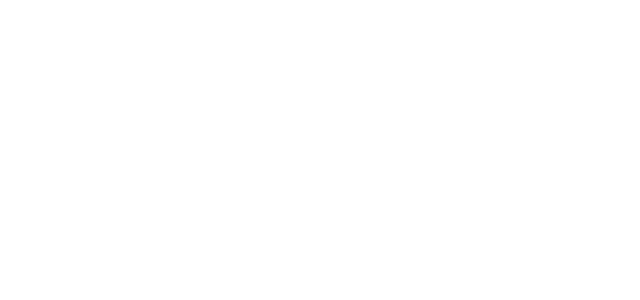
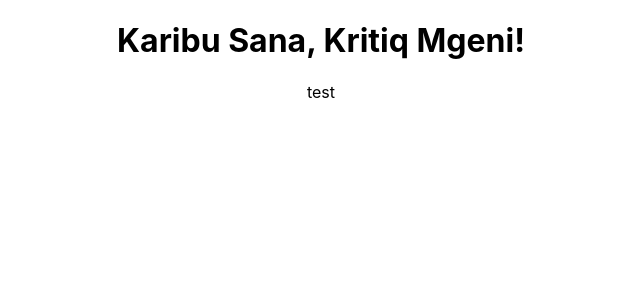
Before and after one commit to SuleMwanzia/kritiq, a React (Create React App) app: page / in a window 1280 px wide. Shown: the top 300 px of the page, without its empty margins (319-959 px from the left). Built offline with nearby package versions, Linux system fonts and the light colour scheme.

Commit message:
Building components

```diff
--- a/src/App.js
+++ b/src/App.js
@@ -1,11 +1,20 @@
 
 import './App.css';
 
-function App() {
+const App =() => {
+  const name = 'Rama';
+  const isNameShowing = false;
   return (
     <div className="App">
+      <h1>Karibu Sana, Kritiq {isNameShowing ? name : 'Mgeni'}!</h1>
+      {name ? (
+        <>
+        test
 
-
+        </>
+      ) : (
+        test
+      )}
     </div>
   );
 }
```
